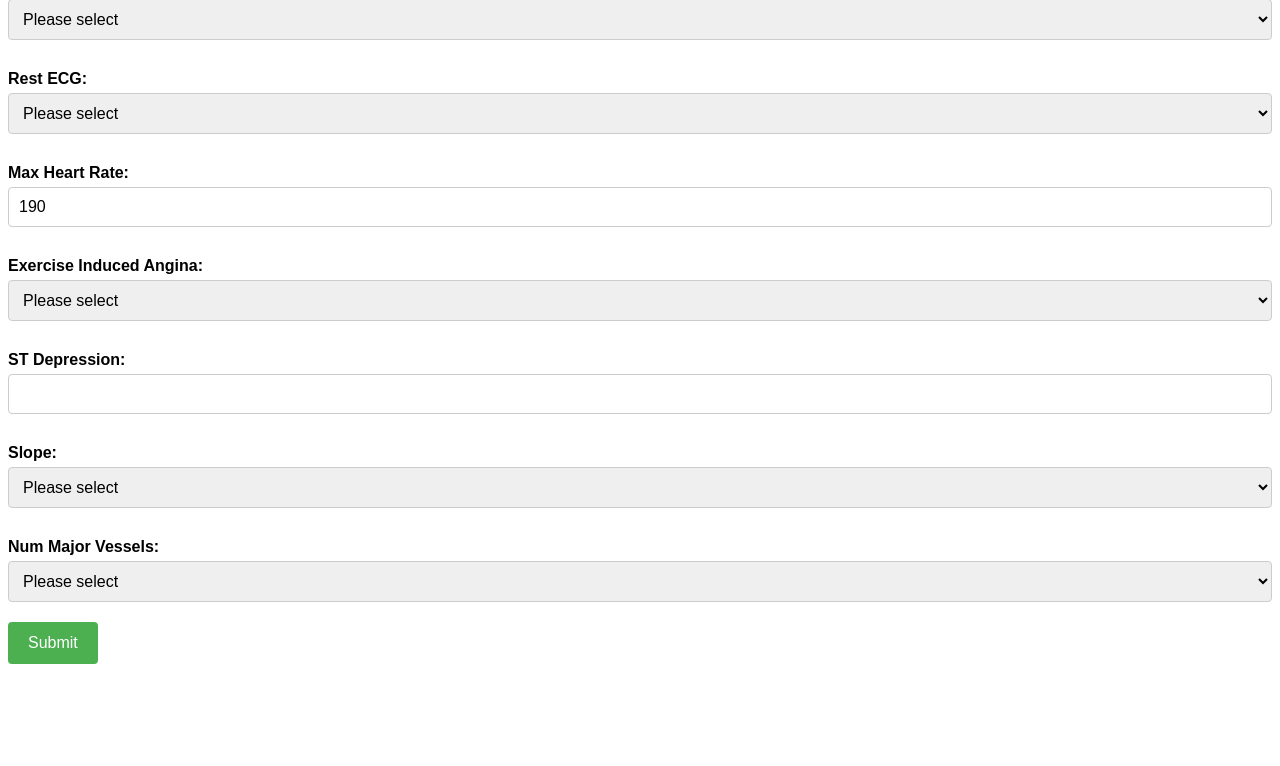
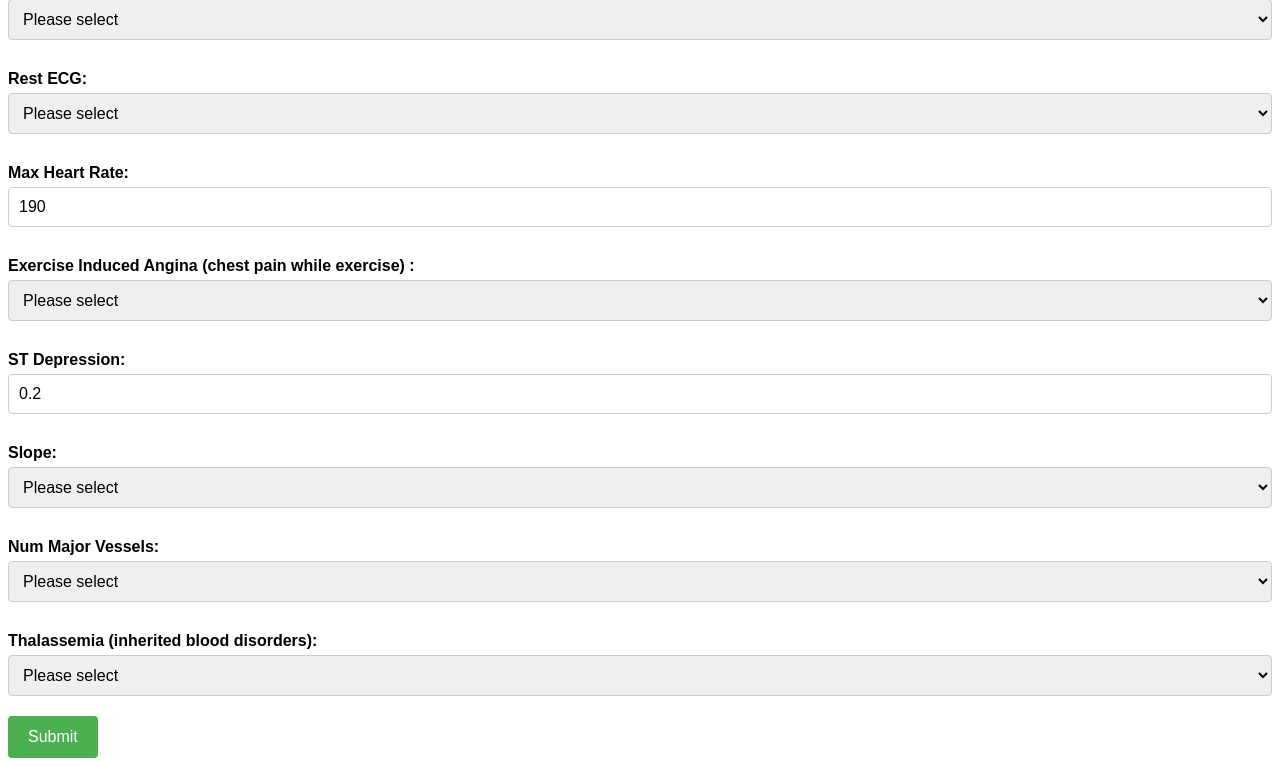
Before and after one commit to Health-Advisor-Machine/Health-Advisor-Machine, a Flask app: page /heart_attack in a window 1280 px wide. Shown: the part 571-1337 px from the top of the page. Before the commit the page ends 1235 px from the top, so only its background shows below. Run offline with Flask 3, Linux system fonts and the light colour scheme; parts of the project's set-up code (start-up, migrations or seed data) failed here and were passed over.

Commit message:
done heart_attack.html

```diff
--- a/app.py
+++ b/app.py
@@ -105,10 +105,10 @@ def heart_attack_results():
     restecg = int(request.form['restecg'])
     thalachh = int(request.form['thalachh'])
     exng = int(request.form['exng'])
-    oldpeak = int(request.form['ST Depression'])
-    slp = int(request.form['Slope'])
-    caa = int(request.form['Num Major Vessels'])
-    thall = int(request.form['Thalassemia'])
+    oldpeak = int(request.form['oldpeak'])
+    slp = int(request.form['slp'])
+    caa = int(request.form['caa'])
+    thall = int(request.form['thall'])
 
     form_data = np.array([[age, sex, cp, trtbps, chol, fbs, restecg, thalachh,
                            exng, oldpeak, slp, caa, thall]])
--- a/templates/heart_attack.html
+++ b/templates/heart_attack.html
@@ -71,35 +71,42 @@
 		<label for="restecg">Rest ECG:</label>
 		<select id="restecg" name="restecg" required>
 			<option value="">Please select</option>
-			<option value="0">Normal</option>
+			<option value="0">Normal (or don't know)</option>
 			<option value="1">ST-T wave abnormality</option>
 			<option value="2">Left ventricular hypertrophy</option>
 		</select>
 		<label for="thalachh">Max Heart Rate:</label>
 		<input type ="number" id="thalachh" name="thalachh" min="0" max="250" value="190" required>
-		<label for="exng">Exercise Induced Angina:</label>
+		<label for="exng">Exercise Induced Angina (chest pain while exercise) :</label>
 		<select id="exng" name="exng" required>
 			<option value="">Please select</option>
 			<option value="0">No</option>
 			<option value="1">Yes</option>
 		</select>
 		<label for="oldpeak">ST Depression:</label>
-		<input type="number" id="oldpeak" name="oldpeak" min="0" max="10" step="0.1" required>
+		<input type="number" id="oldpeak" name="oldpeak" min="0" max="1" step="0.1" value="0.2"required>
 		<label for="slp">Slope:</label>
 		<select id="slp" name="slp" required>
 			<option value="">Please select</option>
-			<option value="0">Upsloping</option>
-			<option value="1">Flat</option>
-			<option value="2">Downsloping</option>
+			<option value="0">Upsloping (low risk)</option>
+			<option value="1">Flat (select this if normal or don't know)</option>
+			<option value="2">Downsloping (high risk)</option>
 		</select>
 		<label for="caa">Num Major Vessels:</label>
 		<select id="caa" name="caa" required>
 			<option value="">Please select</option>
-			<option value="0">0</option>
+			<option value="0">0 (normal)</option>
             <option value="1">1</option>
 			<option value="2">2</option>
 			<option value="3">3</option>
-			<option value="4">4</option>
+			<option value="4">4 (bad)</option>
+    	</select>
+		<label for="thall">Thalassemia (inherited blood disorders):</label>
+		<select id="thall" name="thall" required>
+			<option value="">Please select</option>
+            <option value="1">Fixed Defect</option>
+			<option value="2">Normal</option>
+			<option value="3">Reversable Defect</option>
     	</select>
         <input type="submit" value="Submit">
 	</form>
```
